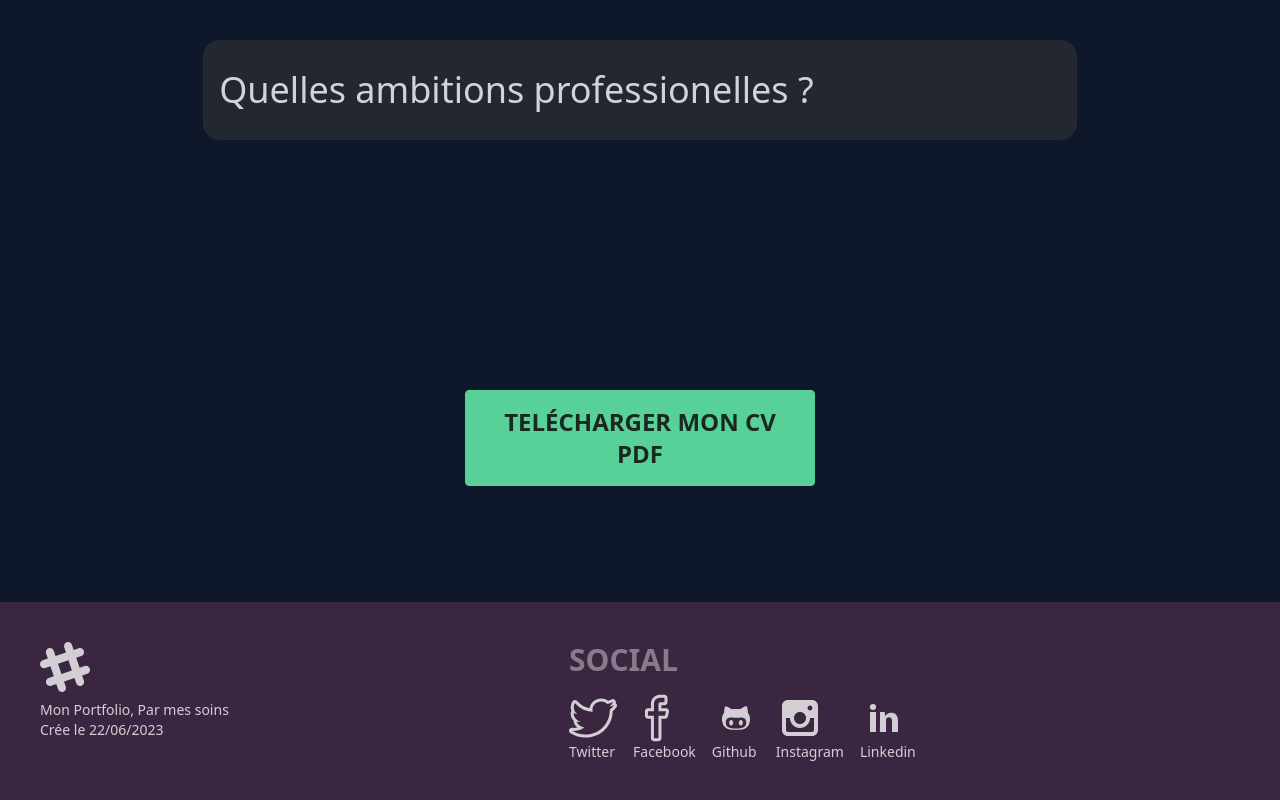
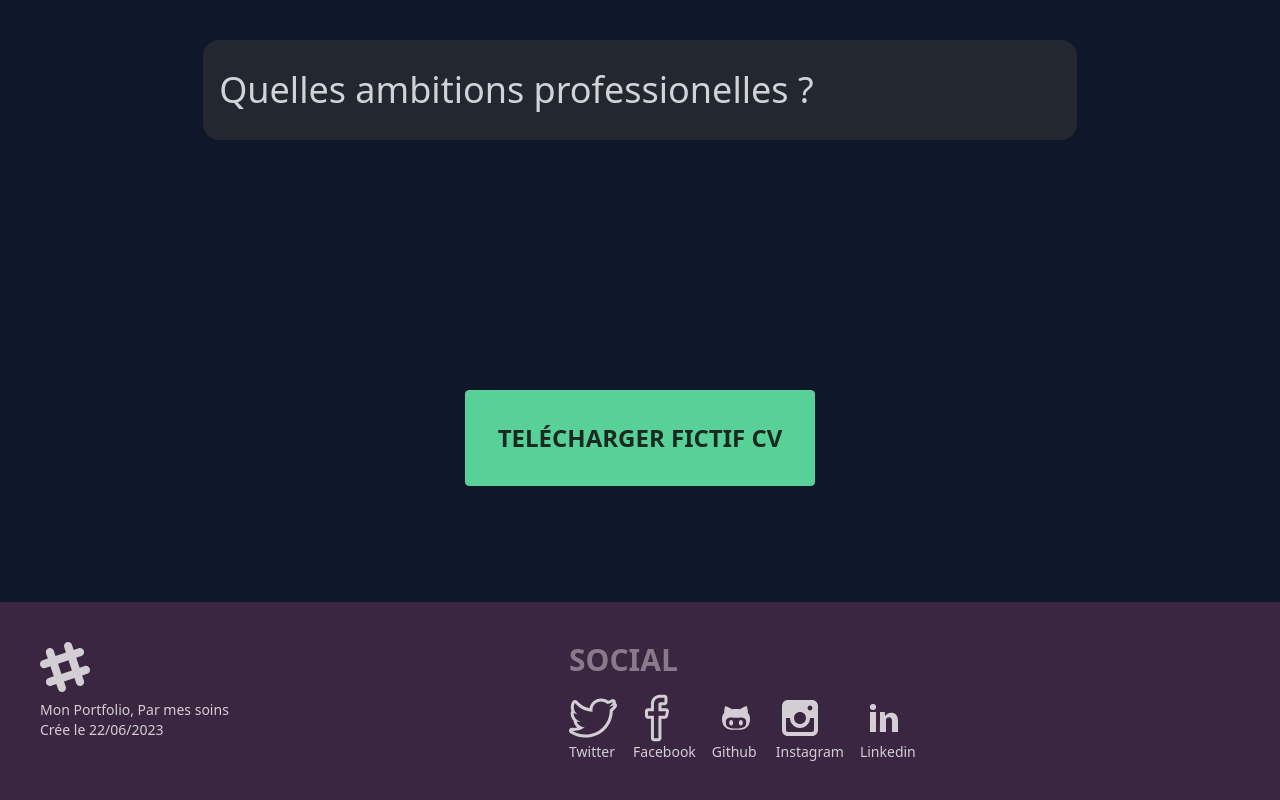
Before and after one commit to Denuet-Theo/Projet8, a Next.js app: page /about in a window 1280 px wide. Shown: the part 1028-1828 px from the top of the page. Built offline with nearby package versions, Linux system fonts and the light colour scheme; no server answers; the database is empty.

Commit message:
résolution bug

```diff
--- a/src/components/Pdf/GenerateCvPdf.js
+++ b/src/components/Pdf/GenerateCvPdf.js
@@ -29,7 +29,7 @@ export default function GeneratePDF() {
 
   return (
     <>
-      <button aria-label='Telecharger le Cv en PDF' onClick={generate} type="primary" className='text-2xl btn btn-primary h-24 rounded w-[350px] mt-[250px] mb-[100px] m-auto'>Telécharger mon Cv Pdf</button>
+      <button aria-label='Telecharger le Cv en PDF' onClick={generate} type="primary" className='text-2xl btn btn-primary h-24 rounded w-[350px] mt-[250px] mb-[100px] m-auto'>Telécharger fictif Cv</button>
     </>
   )
 }
```
Also changed, not shown: public/CV_2023-05-18_Theo_Denuet_page-0.webp (deleted), public/CV_2023-05-18_Theo_Denuet_page-0001.jpg (deleted).
